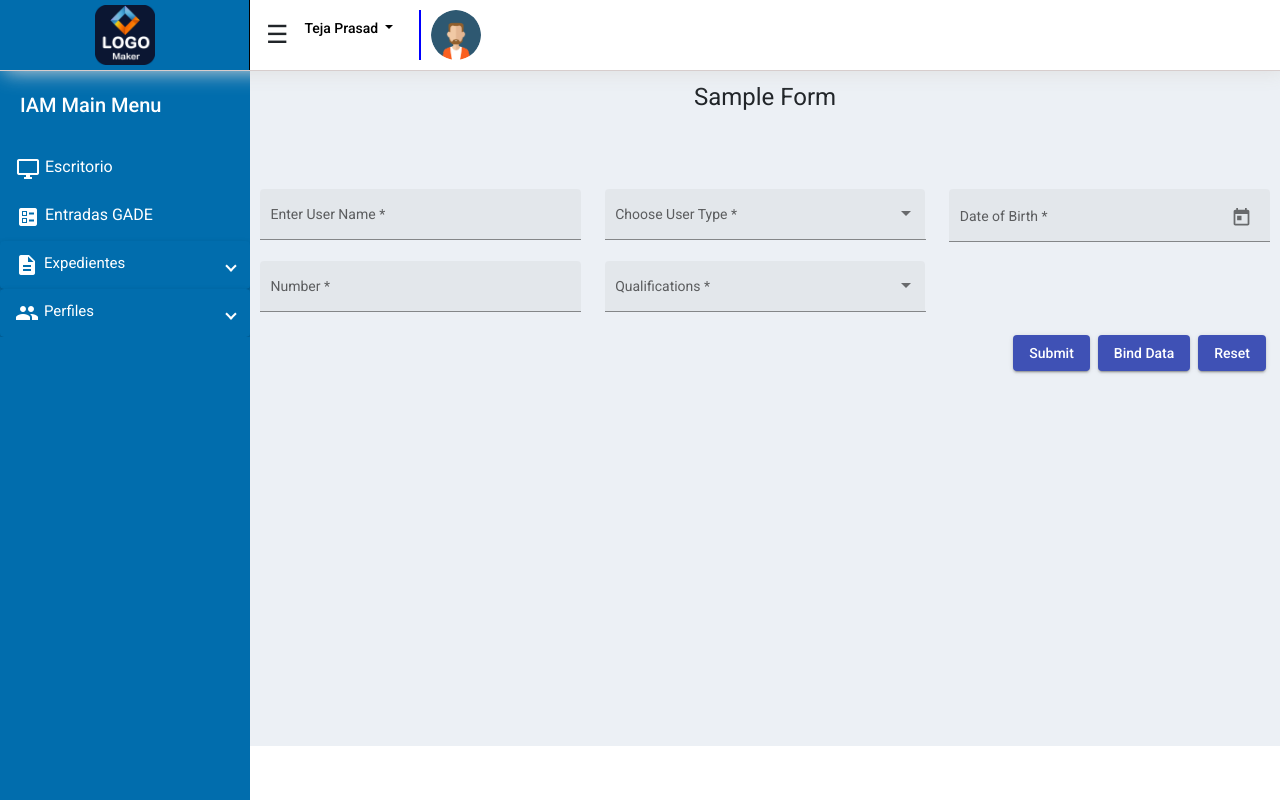
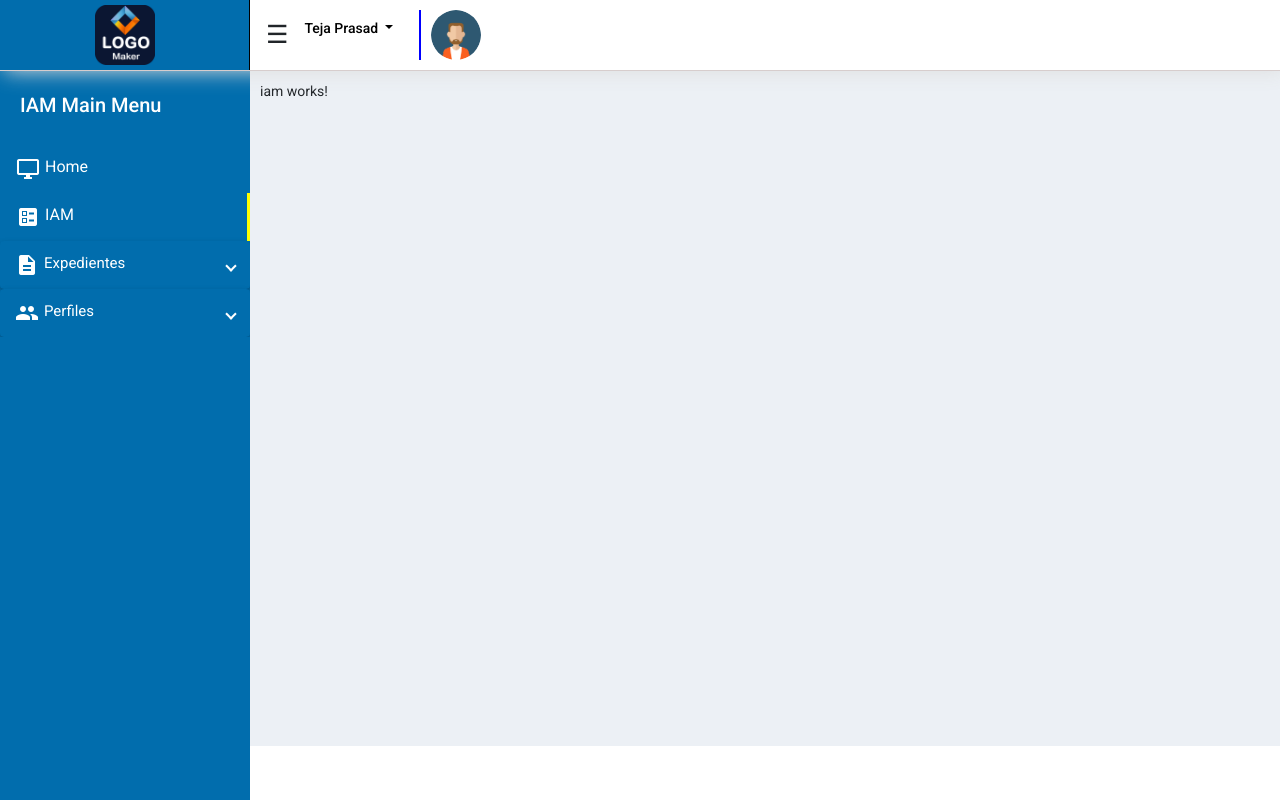
Before and after one commit to Tejaprasadhub/reactiveforms, an Angular app: page /iam in a window 1280 px wide. Before the commit this address led to /. Built offline with nearby package versions, Linux system fonts and the light colour scheme.

Commit message:
active list item added

```diff
--- a/src/app/app-routing.module.ts
+++ b/src/app/app-routing.module.ts
@@ -1,7 +1,25 @@
 import { NgModule } from '@angular/core';
 import { RouterModule, Routes } from '@angular/router';
+import { IamComponent } from './iam/iam.component';
+import { SampleComponentComponent } from './sample-component/sample-component.component';
 
-const routes: Routes = [];
+const routes: Routes = [
+  {
+    path: 'home',
+    component: SampleComponentComponent,
+    pathMatch: 'full'
+  },
+  {
+    path: 'iam',
+    component: IamComponent,
+    pathMatch: 'full'
+  },
+  {
+    path: '',
+    redirectTo: '/home',
+    pathMatch: 'full'
+  },
+];
 
 @NgModule({
   imports: [RouterModule.forRoot(routes)],
--- a/src/app/app.component.html
+++ b/src/app/app.component.html
@@ -1,5 +1,5 @@
 <app-header></app-header>
 <app-left-nav></app-left-nav>
-<app-sample-component></app-sample-component>
+<!-- <app-sample-component></app-sample-component> -->
+<router-outlet></router-outlet>
 <app-footer></app-footer>
-<router-outlet></router-outlet>
--- a/src/app/app.module.ts
+++ b/src/app/app.module.ts
@@ -21,6 +21,7 @@ import { LeftNavComponent } from './left-nav/left-nav.component';
 import { FooterComponent } from './footer/footer.component';
 import {MatExpansionModule} from '@angular/material/expansion';
 import {MatListModule} from '@angular/material/list';
+import { IamComponent } from './iam/iam.component';
 
 
 
@@ -30,7 +31,8 @@ import {MatListModule} from '@angular/material/list';
     SampleComponentComponent,
     HeaderComponent,
     LeftNavComponent,
-    FooterComponent
+    FooterComponent,
+    IamComponent
   ],
   imports: [
     BrowserModule,
--- /dev/null
+++ b/src/app/iam/iam.component.html
@@ -0,0 +1,2 @@
+
+<div class="content-wrapper"><p>iam works!</p></div>
--- /dev/null
+++ b/src/app/iam/iam.component.ts
@@ -0,0 +1,15 @@
+import { Component, OnInit } from '@angular/core';
+
+@Component({
+  selector: 'app-iam',
+  templateUrl: './iam.component.html',
+  styleUrls: ['./iam.component.css']
+})
+export class IamComponent implements OnInit {
+
+  constructor() { }
+
+  ngOnInit(): void {
+  }
+
+}
--- a/src/app/left-nav/left-nav.component.css
+++ b/src/app/left-nav/left-nav.component.css
@@ -27,6 +27,10 @@
     padding: 0px 15px !important;
 }
 
+::ng-deep .is-active {
+border-right: 3px solid yellow;
+}
+
 
 /*
 .main-sidemenu h2{
--- a/src/app/left-nav/left-nav.component.html
+++ b/src/app/left-nav/left-nav.component.html
@@ -20,7 +20,7 @@
                                     </mat-panel-title>
                                 </mat-expansion-panel-header>
                                 <span *ngFor="let child of item.children">
-                                    <mat-list-item routerLink="[child.route]" style="color: #fff!important;">
+                                    <mat-list-item [routerLink]="item.route" [routerLinkActive]="['is-active']" style="color: #fff!important;">
                                         <!-- Entradas de cada submenú  -->
                                         <div fxLayout="row" class="d-flex" fxLayoutAlign="space-between center">
                                             <mat-icon style="margin-right:5px">{{child.iconName}}</mat-icon>
@@ -32,7 +32,7 @@
                         </mat-accordion>
                     </span>
                     <span *ngIf="!item.children || item.children.length === 0">
-                        <mat-list-item routerLink="[item.route]" style="color: #fff!important;">
+                        <mat-list-item [routerLink]="item.route" [routerLinkActive]="['is-active']" style="color: #fff!important;">
                             <!-- Entradas principales -->
                             <div fxLayout="row" class="d-flex" fxLayoutAlign="space-between center">
                                 <mat-icon style="margin-right:5px">{{item.iconName}}</mat-icon>
--- a/src/app/left-nav/left-nav.component.ts
+++ b/src/app/left-nav/left-nav.component.ts
@@ -12,14 +12,14 @@ menu:any[]=[];
   ngOnInit(): void {
     this.menu = [
       {
-        displayName: 'Escritorio',
+        displayName: 'Home',
         iconName: 'desktop_windows',
-        route: 'escritorio',
+        route: 'home',
       },
       {
-        displayName: 'Entradas GADE',
+        displayName: 'IAM',
         iconName: 'ballot',
-        route: 'entradasGADE',
+        route: 'iam',
       },
       {
         displayName: 'Expedientes',
```
Also changed, not shown: src/app/iam/iam.component.css (added), 1 other file (tests, documents, lock files or other folders).
